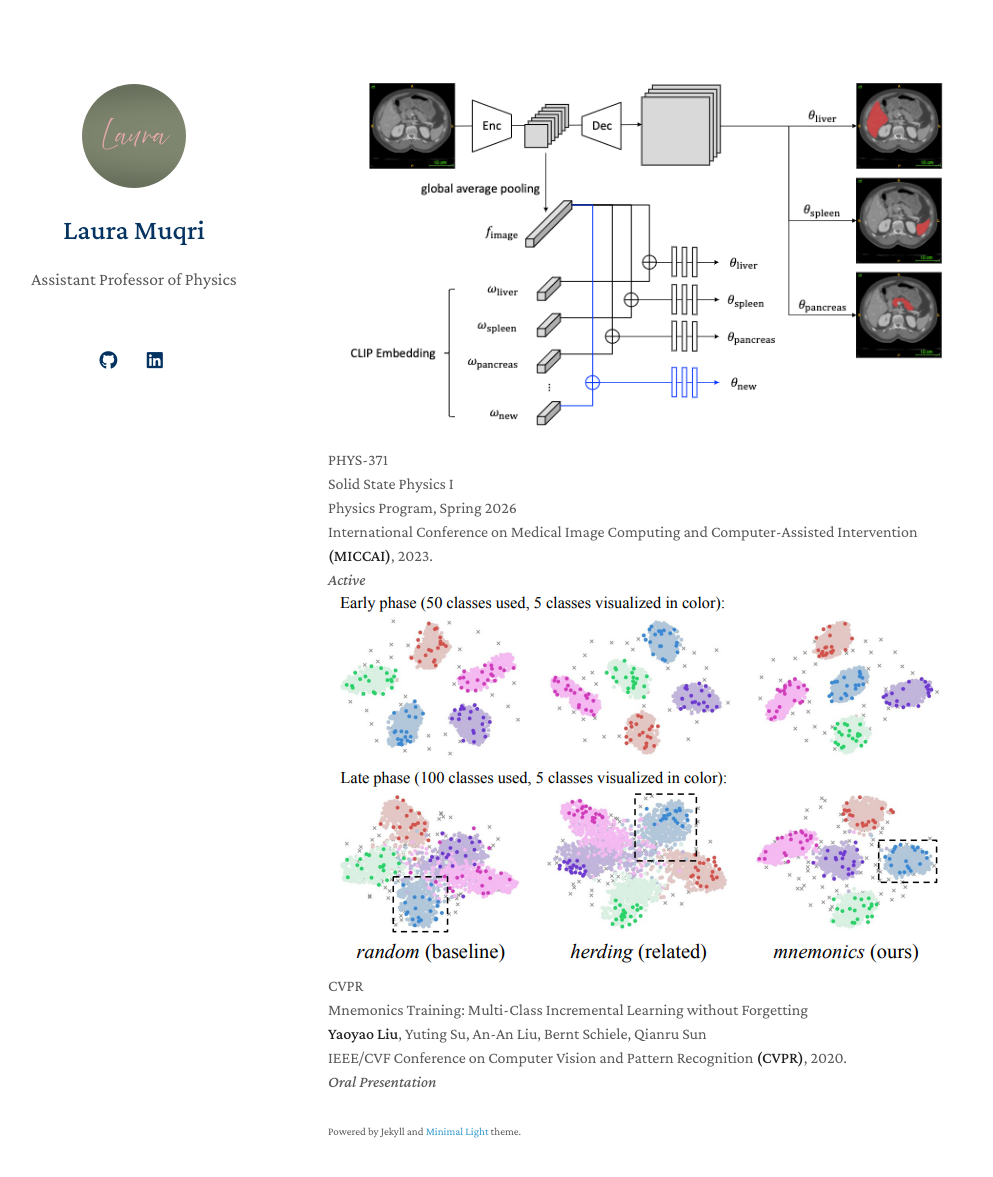
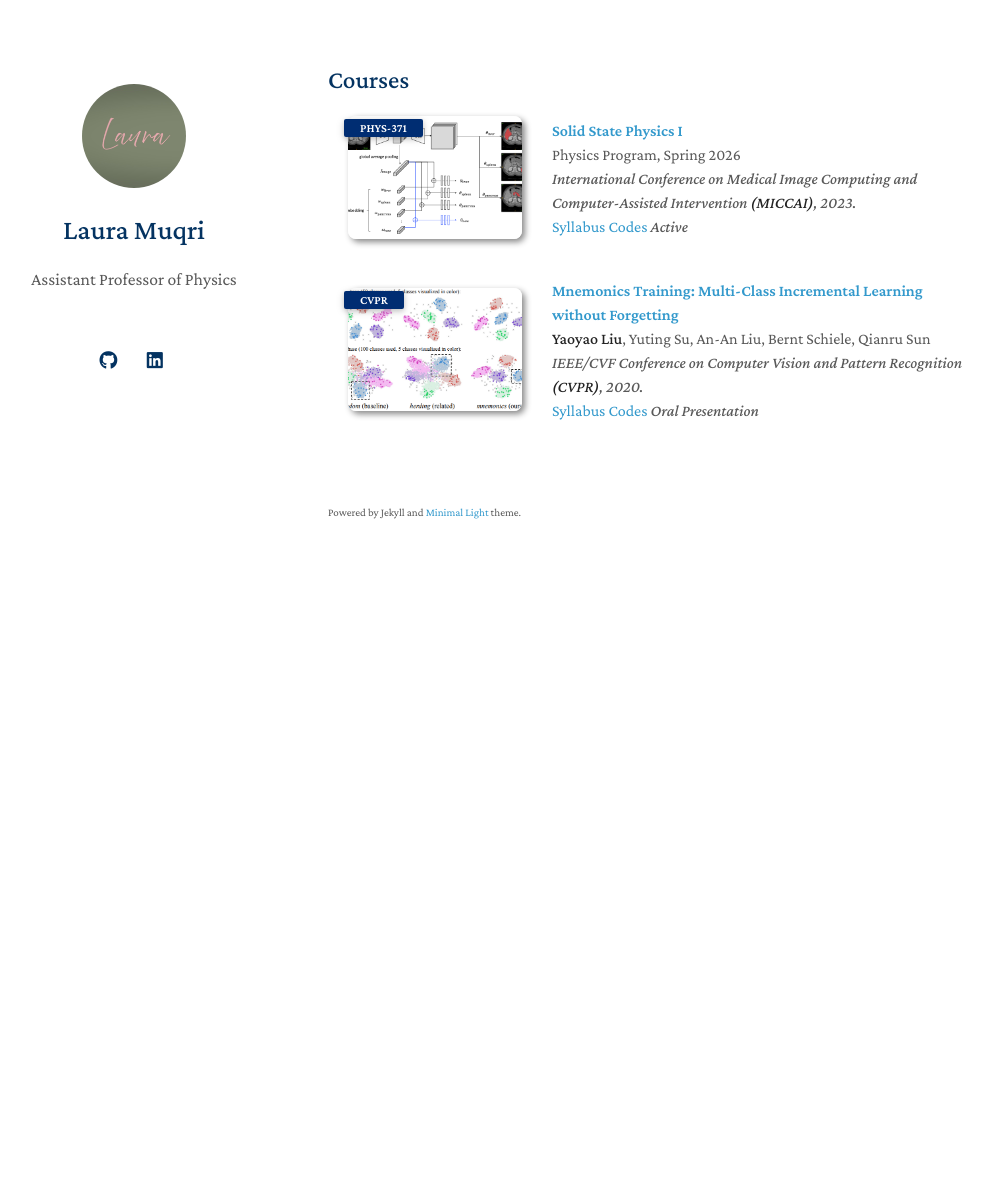
Before and after one commit to LauraMuqri/LauraMuqri.github.io, a Jekyll site: the page built from index.md, in a window 1280 px wide and 1212 px high. Shown: the top 1177 px of the window, without its empty margins (142-1135 px from the left). Built offline with Jekyll 4.4.1, drawn with Linux system fonts in a browser that asks for light colours; a style sheet for code colours, icons or effects is not loaded.

Commit message:
Update publications.md

```diff
--- a/_includes/publications.md
+++ b/_includes/publications.md
@@ -1,34 +1,57 @@
+<h2 id="publications" style="margin: 2px 0px -15px;">Courses</h2>
+
+<div class="publications">
+<ol class="bibliography">
+
 {% for link in site.data.publications.main %}
-<div class="publication">
 
-  {% if link.image %}
-  <div class="publication-image">
-    <img src="{{ link.image }}" alt="{{ link.title }}">
+<li>
+<div class="pub-row">
+  <div class="col-sm-3 abbr" style="position: relative;padding-right: 15px;padding-left: 15px;">
+    {% if link.image %}
+    <img src="{{ link.image }}" class="teaser img-fluid z-depth-1" style="width=100;height=40%">
     {% if link.conference_short %}
-    <span class="conference-short">{{ link.conference_short }}</span>
+    <abbr class="badge">{{ link.conference_short }}</abbr>
+    {% endif %}
     {% endif %}
   </div>
+  <div class="col-sm-9" style="position: relative;padding-right: 15px;padding-left: 20px;">
+      <div class="title"><a href="{{ link.pdf }}">{{ link.title }}</a></div>
+      <div class="author">{{ link.authors }}</div>
+      <div class="periodical"><em>{{ link.conference }}</em>
+      </div>
+    <div class="links">
+      {% if link.pdf %}
+      <a href="{{ link.pdf }}" class="btn btn-sm z-depth-0" role="button" target="_blank" style="font-size:12px;">PDF</a>
+      {% endif %}
+     <div class="publication-links">
+  {% if link.Syllabus %}
+    <a href="{{ link.Syllabus }}">Syllabus</a>
   {% endif %}
 
-  <div class="publication-text">
-    <span class="publication-title">{{ link.title }}</span>
+  {% if link.LectureNotes %}
+    <a href="{{ link.LectureNotes }}">Lecture Notes</a>
+  {% endif %}
 
-    <div class="publication-authors">
-      {{ link.authors }}
-    </div>
+  {% if link.Codes %}
+    <a href="{{ link.Codes }}">Codes</a>
+  {% endif %}
 
-    <div class="publication-venue">
-      {{ link.conference }}
-    </div>
+  {% if link.notes %}
+    <em>{{ link.notes }}</em>
+  {% endif %}
+</div>
 
-    <div class="publication-links">
-      {% if link.pdf %}<a href="{{ link.pdf }}">PDF</a>{% endif %}
-      {% if link.code %}<a href="{{ link.code }}">Code</a>{% endif %}
-      {% if link.page %}<a href="{{ link.page }}">Page</a>{% endif %}
-      {% if link.bibtex %}<a href="{{ link.bibtex }}">BibTeX</a>{% endif %}
-      {% if link.notes %}<em>{{ link.notes }}</em>{% endif %}
+      {% if link.others %}
+      {{ link.others }}
+      {% endif %}
     </div>
   </div>
+</div>
+</li>
+<br>
 
+{% endfor %}
+
+</ol>
 </div>
-{% endfor %}
```
